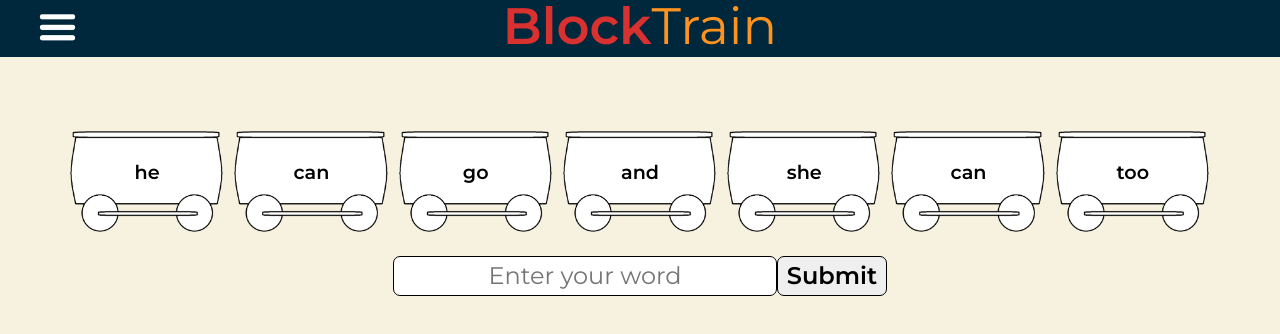
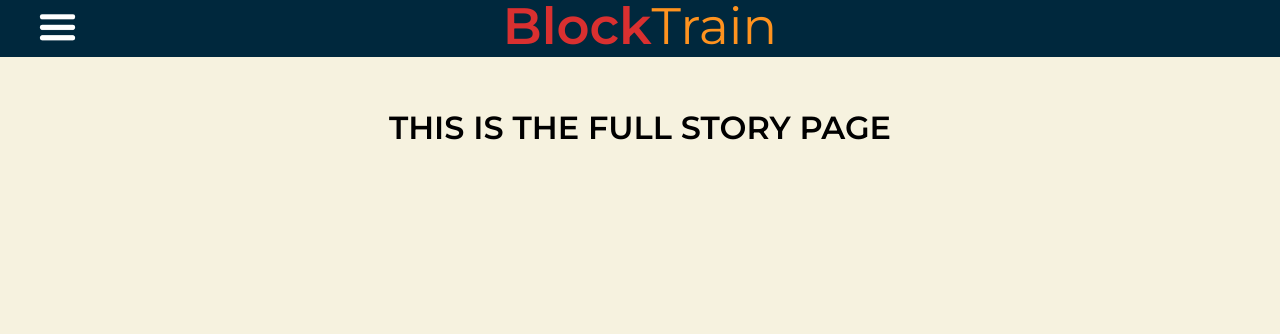
Before and after one commit to GDW1/BlockTrain, a React (Create React App) app in the folder blocktrain/: page /full-story in a window 1280 px wide. Shown: the top 334 px of the page. Built offline with nearby package versions, Linux system fonts and the light colour scheme.

Commit message:
imported react router, created multiple pages, linked them to navigation menu

```diff
--- a/blocktrain/package.json
+++ b/blocktrain/package.json
@@ -8,6 +8,7 @@
     "@testing-library/user-event": "^12.8.3",
     "react": "^17.0.2",
     "react-dom": "^17.0.2",
+    "react-router-dom": "^5.3.0",
     "react-scripts": "4.0.3",
     "validator": "^13.6.0",
     "web-vitals": "^1.1.2"
--- a/blocktrain/src/App.js
+++ b/blocktrain/src/App.js
@@ -1,15 +1,24 @@
-import logo from './logo.svg';
 import './App.css';
 import Header from './components/Header.jsx'
 import Display from './components/Display.jsx'
 import InputBox from './components/InputBox';
 
+import { BrowserRouter as Router, Route, Switch } from "react-router-dom";
+
+import Home from './pages/Home.js'
+import AboutUs from './pages/AboutUs.js'
+import FullStory from './pages/FullStory.js'
+
 function App() {
   return (
     <div className="App">
-        <Header/>
-        <Display/>
-        <InputBox/>
+        <Router>
+            <Switch>
+                <Route path="/" exact component={() => <Home />} />
+                <Route path="/about-us" exact component={() => <AboutUs />} />
+                <Route path="/full-story" exact component={() => <FullStory />} />
+            </Switch>
+        </Router>
     </div>
   );
 }
--- a/blocktrain/src/components/Header.jsx
+++ b/blocktrain/src/components/Header.jsx
@@ -5,6 +5,7 @@
 import React, { useState } from 'react'
 import './Header.css';
 import threeBarIcon from '../images/three-bar-menu-icon-3.png';
+import { Link, withRouter } from "react-router-dom";
 
 function Header() {
 
@@ -13,9 +14,9 @@ function Header() {
             <div className= "dropdown">
                 <button className="dropbtn"><img className = "dropDownImage" src = {threeBarIcon} alt = "bar icon"/></button>
                 <div className="dropdown-content">
-                    <a href="#">Home</a>
-                    <a href="#">Full Story</a>
-                    <a href="#">About Us</a>
+                    <Link to="/">Home</Link>
+                    <Link to="/full-story">Full Story</Link>
+                    <Link to="/about-us">About Us</Link>
                 </div>
             </div>
             <p><span className = "bold">Block</span>Train</p>
--- a/blocktrain/src/index.js
+++ b/blocktrain/src/index.js
@@ -3,6 +3,10 @@ import ReactDOM from 'react-dom';
 import './index.css';
 import App from './App';
 import reportWebVitals from './reportWebVitals';
+
+export { default as Home } from "./pages/Home.js";
+export { default as FullStory } from "./pages/FullStory.js";
+export { default as AboutUs } from "./pages/AboutUs.js";
 
 ReactDOM.render(
   <React.StrictMode>
--- /dev/null
+++ b/blocktrain/src/pages/AboutUs.js
@@ -0,0 +1,13 @@
+import './AboutUs.css';
+import Header from '../components/Header.jsx'
+
+function AboutUs() {
+    return (
+        <div className="AboutUs">
+            <Header/>
+            <h1>THIS IS THE ABOUT US PAGE</h1>
+        </div>
+    );
+}
+
+export default AboutUs;
--- /dev/null
+++ b/blocktrain/src/pages/FullStory.js
@@ -0,0 +1,13 @@
+import './FullStory.css';
+import Header from '../components/Header.jsx'
+
+function FullStory() {
+    return (
+        <div className="FullStory">
+            <Header/>
+            <h1>THIS IS THE FULL STORY PAGE</h1>
+        </div>
+    );
+}
+
+export default FullStory;
--- /dev/null
+++ b/blocktrain/src/pages/Home.css
@@ -0,0 +1,52 @@
+root{
+    --primary: #F6F2DF;
+    --secondary: #00283D;
+    --firstAccent: #D93030;
+    --secondAccent: #FF931F;
+}
+
+.App {
+    text-align: center;
+
+}
+
+.App-logo {
+    height: 40vmin;
+    pointer-events: none;
+
+}
+
+@media (prefers-reduced-motion: no-preference) {
+    .App-logo {
+        animation: App-logo-spin infinite 20s linear;
+    }
+}
+
+.App-header {
+    background-color: #76afca;
+    min-height: 100vh;
+    display: flex;
+    flex-direction: column;
+    align-items: center;
+    justify-content: center;
+    font-size: calc(10px + 2vmin);
+    color: white;
+}
+
+.App-link {
+    color: #61dafb;
+}
+
+@keyframes App-logo-spin {
+    from {
+        transform: rotate(0deg);
+    }
+    to {
+        transform: rotate(360deg);
+    }
+}
+
+body{
+    background-color: var(--primary);
+    overflow: hidden; /*THIS DISABLES SCROLLING*/
+}
--- /dev/null
+++ b/blocktrain/src/pages/Home.js
@@ -0,0 +1,16 @@
+import './Home.css';
+import Header from '../components/Header.jsx'
+import Display from '../components/Display.jsx'
+import InputBox from '../components/InputBox';
+
+function Home() {
+    return (
+        <div className="Home">
+            <Header/>
+            <Display/>
+            <InputBox/>
+        </div>
+    );
+}
+
+export default Home;
```
Also changed, not shown: blocktrain/src/pages/AboutUs.css (added), blocktrain/src/pages/FullStory.css (added), 1 other file (tests, documents, lock files or other folders).
